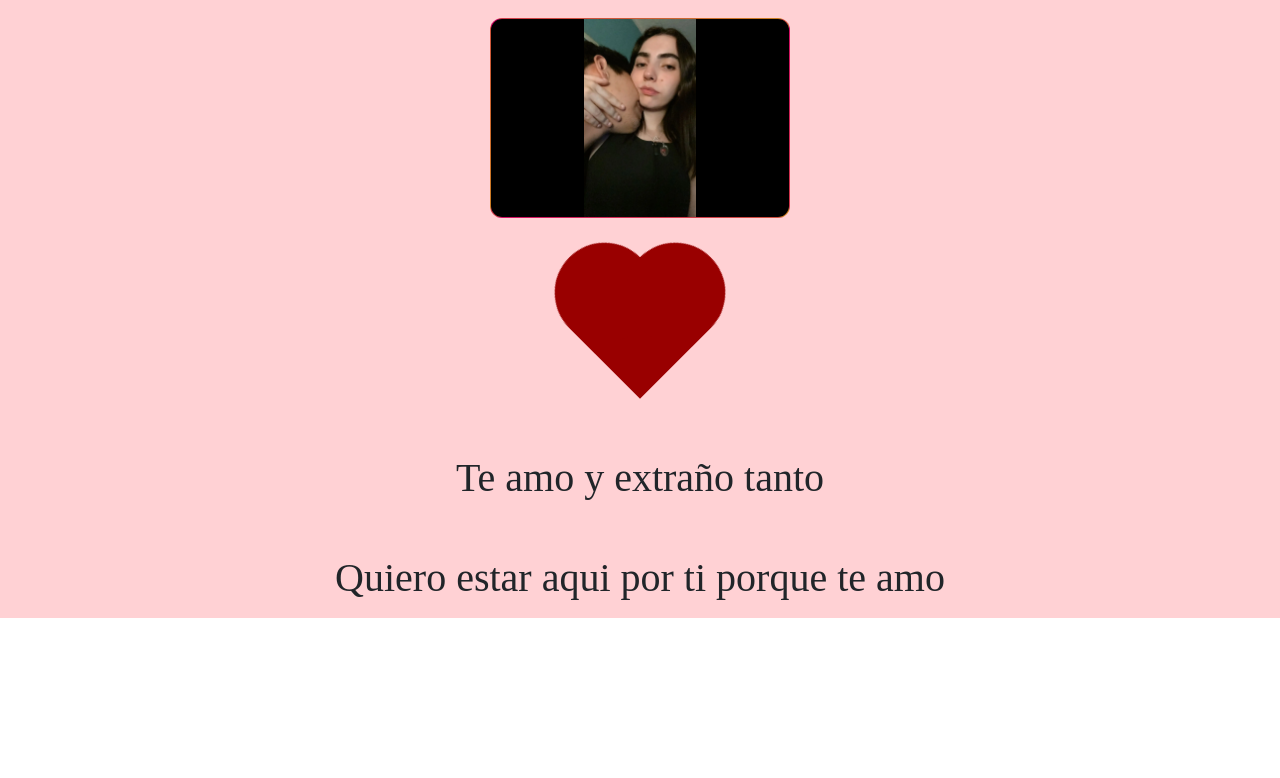
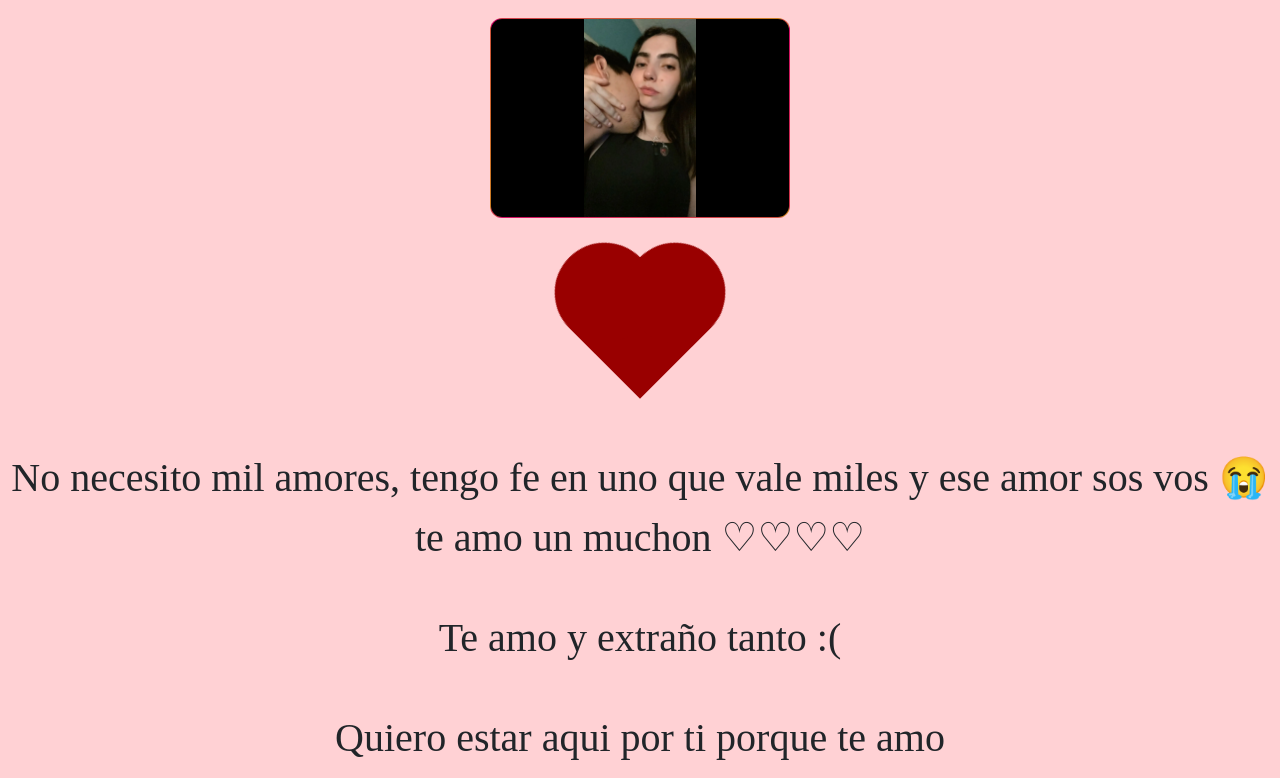
Before and after one commit to jesus-4/Fatima, an Angular app: page /home in a window 1280 px wide. Shown: the part 4626-5404 px from the top of the page. Before the commit the page ends 5244 px from the top, so only its background shows below. Built offline with nearby package versions, Linux system fonts and the light colour scheme; a web font is replaced by a local one.

Commit message:
act home page

```diff
--- a/src/app/pages/home/home.component.html
+++ b/src/app/pages/home/home.component.html
@@ -105,7 +105,10 @@
       </div>
     }
   </div>
-  <p class="content-1"> Te amo y extraño tanto</p>
+
+  <p class="content-1"> No necesito mil amores, tengo fe en uno que vale miles y ese amor sos vos 😭<Br> te amo un muchon ♡♡♡♡</p>
+
+  <p class="content-1"> Te amo y extraño tanto :(</p>
   <p class="content-1"> Quiero estar aqui por ti porque te amo</p>
   </body>
 </html>
```
